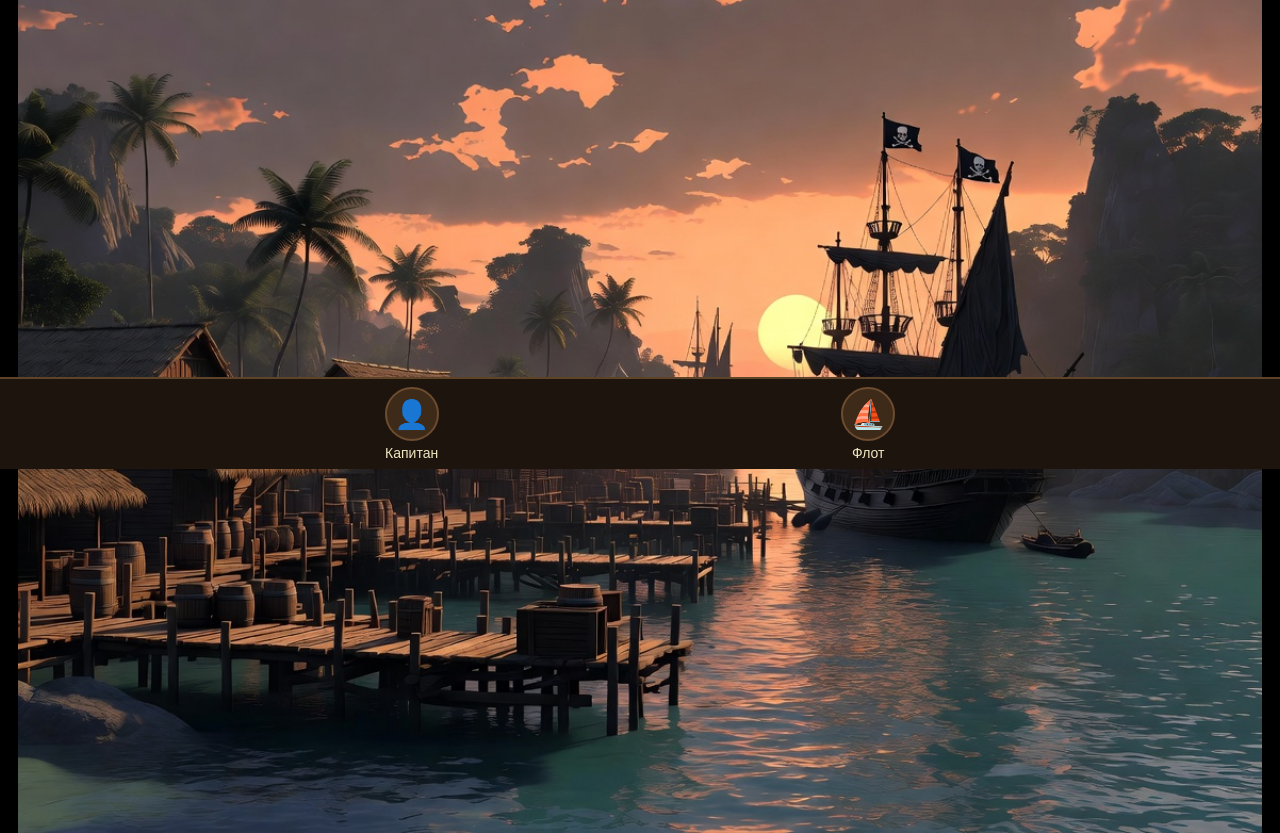
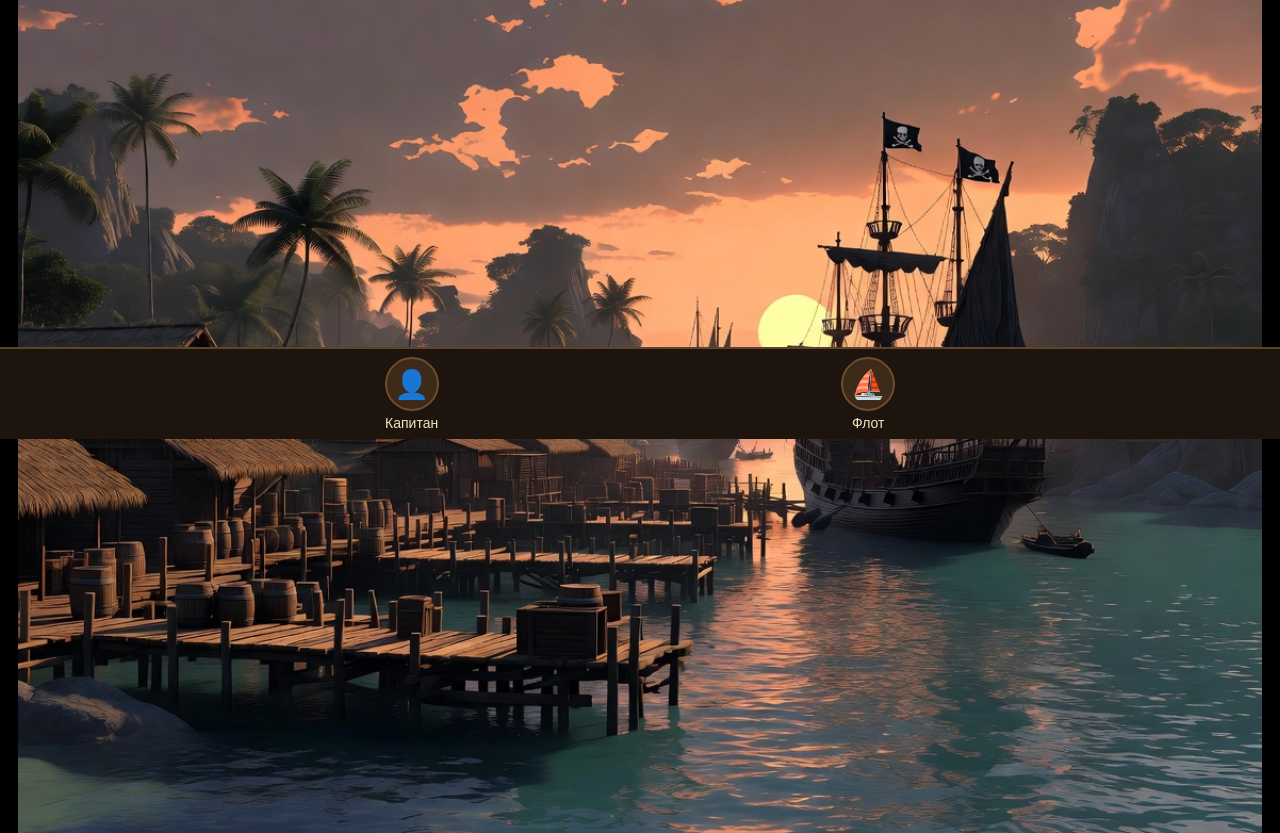
Before and after one commit to wergut800-star/piratesgame, a Flask app: template templates/port.html in a window 1280 px wide. Shown: the part 331-1164 px from the top of the page. Run offline with Flask 3, Linux system fonts and the light colour scheme; the template is opened without the code that fills it, so the values that code supplies are empty.

Commit message:
Update style.css

```diff
--- a/static/css/style.css
+++ b/static/css/style.css
@@ -250,7 +250,7 @@ a:hover {
 }
 .bottom-menu{
     position:fixed;
-    bottom:0;
+    bottom:30px;
     left:0;
     width:100%;
     background:#1d140d;
```
